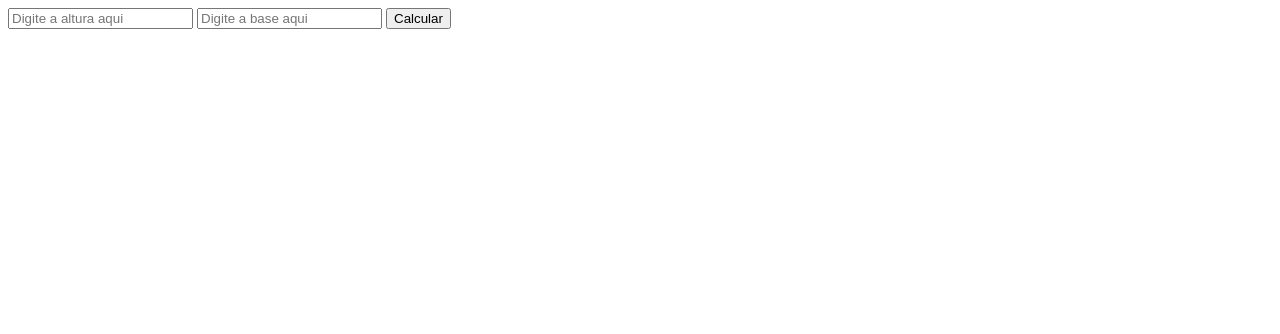
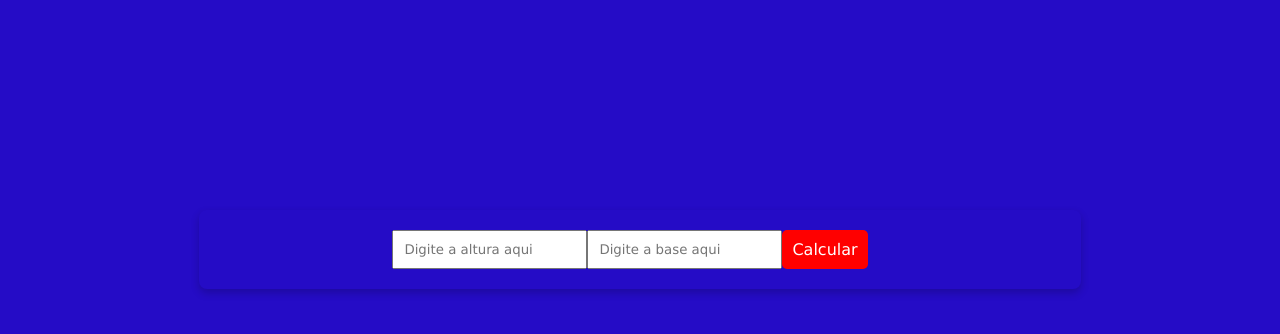
Before and after one commit to gustavobardavid/JavaScript, a plain HTML site: page Calcula area/index.html in a window 1280 px wide. Drawn offline with Linux system fonts and the light colour scheme.

Commit message:
feat:css

```diff
--- a/Calcula area/index.html
+++ b/Calcula area/index.html
@@ -4,6 +4,7 @@
     <meta charset="UTF-8">
     <meta http-equiv="X-UA-Compatible" content="IE=edge">
     <meta name="viewport" content="width=device-width, initial-scale=1.0">
+    <link rel="stylesheet" href="/style.css">
     <title>Document</title>
 </head>
 <body>
--- a/alarme/style.css
+++ b/alarme/style.css
@@ -1,24 +1,42 @@
+body {
+    font-family: monospace;
+    background: linear-gradient(#ffffff, #474062);
+    display: flex;
+    justify-content: center;
+    align-items: center;
+    height: 100vh;
+    margin: 0;
+}
 
 #container {
     display: flex;
     flex-direction: column;
     align-items: center;
+    border-radius: 5px;
+    outline: none;
 }
 
 #container input[type="text"] {
     margin-bottom: 10px;
     padding: 5px;
     width: 200px;
+    width: 69%;
+    position: relative;
+    flex: 1;
+    border: 1px solid #ddd;
+    border-radius: 5px;
+    outline: none;
+    font-size: 1rem;
+    font-weight: 600;
 }
 
 #container button {
     padding: 10px 20px;
-        background-color: #4CAF50;
+    background-color: #ff0000;
     color: white;
     border: none;
     cursor: pointer;
 }
-
 #container button:hover {
-        background-color: #45a049;
+    background-color: #000000;
 }
--- /dev/null
+++ b/style.css
@@ -0,0 +1,27 @@
+button {
+    background-color: #ff0000;
+    border: none;
+    border-radius: 5px;
+    color:#fff;
+    font-size: 1rem;
+    font-weight: 500;
+    cursor: pointer;
+}
+
+* {
+    margin: 0;
+    padding: 10px;
+    box-sizing: border-box;
+    font-family:Verdana, Geneva, Tahoma, sans-serif;
+}
+
+body {
+    display: flex;
+    justify-content: center;
+    background-color: #250cc6;
+    border-radius: 8px;
+    padding: 20px;
+    width: 70%;
+    margin: 200px auto;
+    box-shadow: 0 4px 8px rgba(0, 0, 0, 0.2);
+}
```
Also changed, not shown: calcula fatorial de um numero/index.html (+1 -0 lines). Lines whose indentation alone changed are shown as unchanged.
